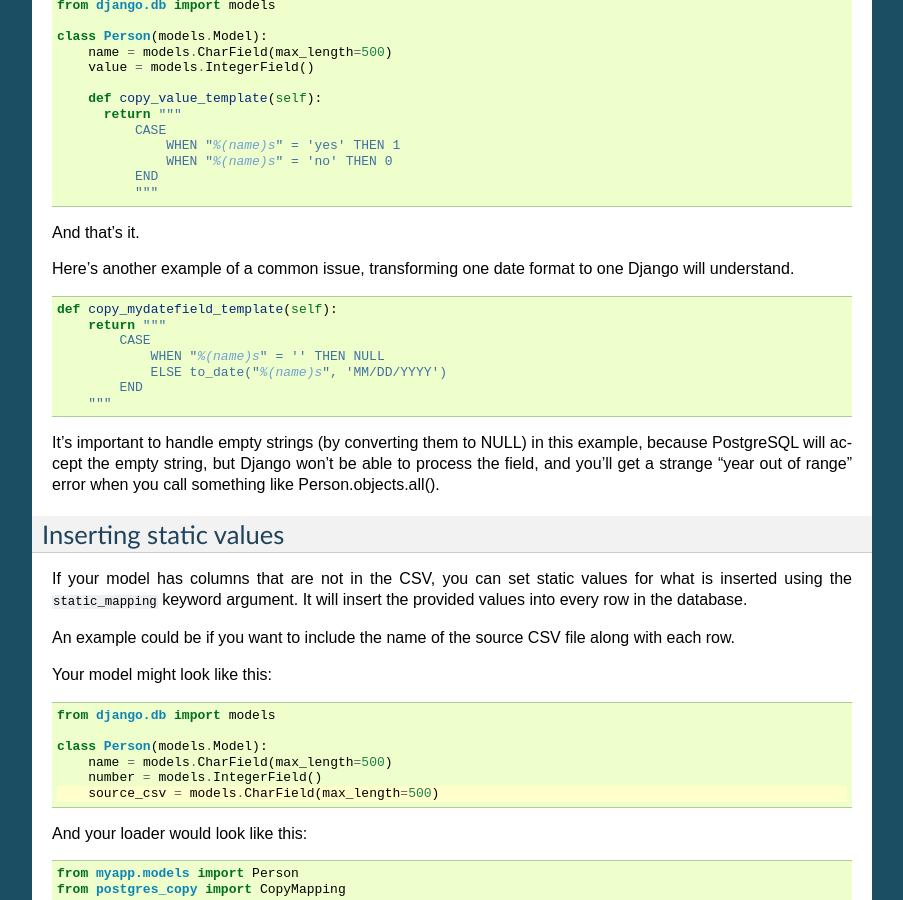
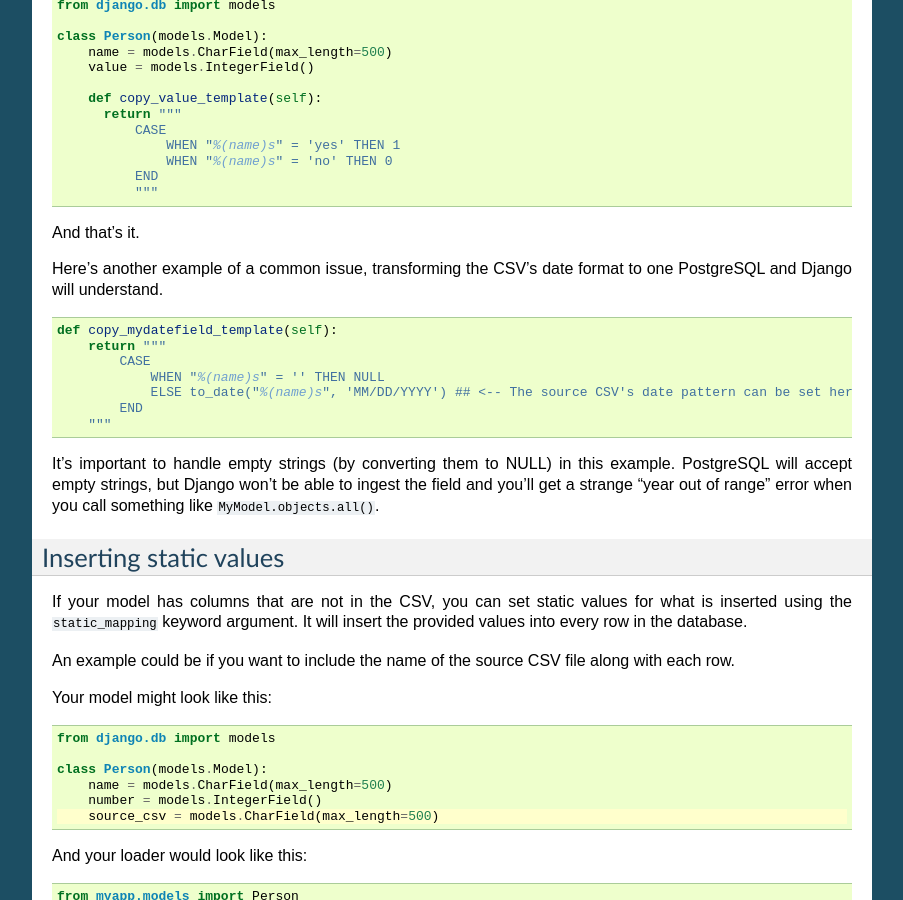
Before and after one commit to palewire/django-postgres-copy, a Sphinx documentation site: the page built from docs/index.rst, in a window 1280 px wide and 900 px high, scrolled down 4162 px. Shown: the whole window, without its empty margins (198-1101 px from the left). Built offline with Sphinx 7.4.7, drawn with Linux system fonts in a browser that asks for light colours.

Commit message:
A little more

```diff
--- a/docs/index.rst
+++ b/docs/index.rst
@@ -276,7 +276,7 @@ For the example above, the model might be modified to look like this.
 
 And that's it.
 
-Here's another example of a common issue, transforming one date format to one Django will understand.
+Here's another example of a common issue, transforming the CSV's date format to one PostgreSQL and Django will understand.
 
 .. code-block:: python
 
@@ -284,11 +284,11 @@ Here's another example of a common issue, transforming one date format to one Dj
             return """
                 CASE
                     WHEN "%(name)s" = '' THEN NULL
-                    ELSE to_date("%(name)s", 'MM/DD/YYYY')
+                    ELSE to_date("%(name)s", 'MM/DD/YYYY') ## <-- The source CSV's date pattern can be set here.
                 END
             """
 
-It's important to handle empty strings (by converting them to NULL) in this example, because PostgreSQL will accept the empty string, but Django won't be able to process the field, and you'll get a strange "year out of range" error when you call something like Person.objects.all().
+It's important to handle empty strings (by converting them to NULL) in this example. PostgreSQL will accept empty strings, but Django won't be able to ingest the field and you'll get a strange "year out of range" error when you call something like ``MyModel.objects.all()``.
 
 Inserting static values
 -----------------------
```
